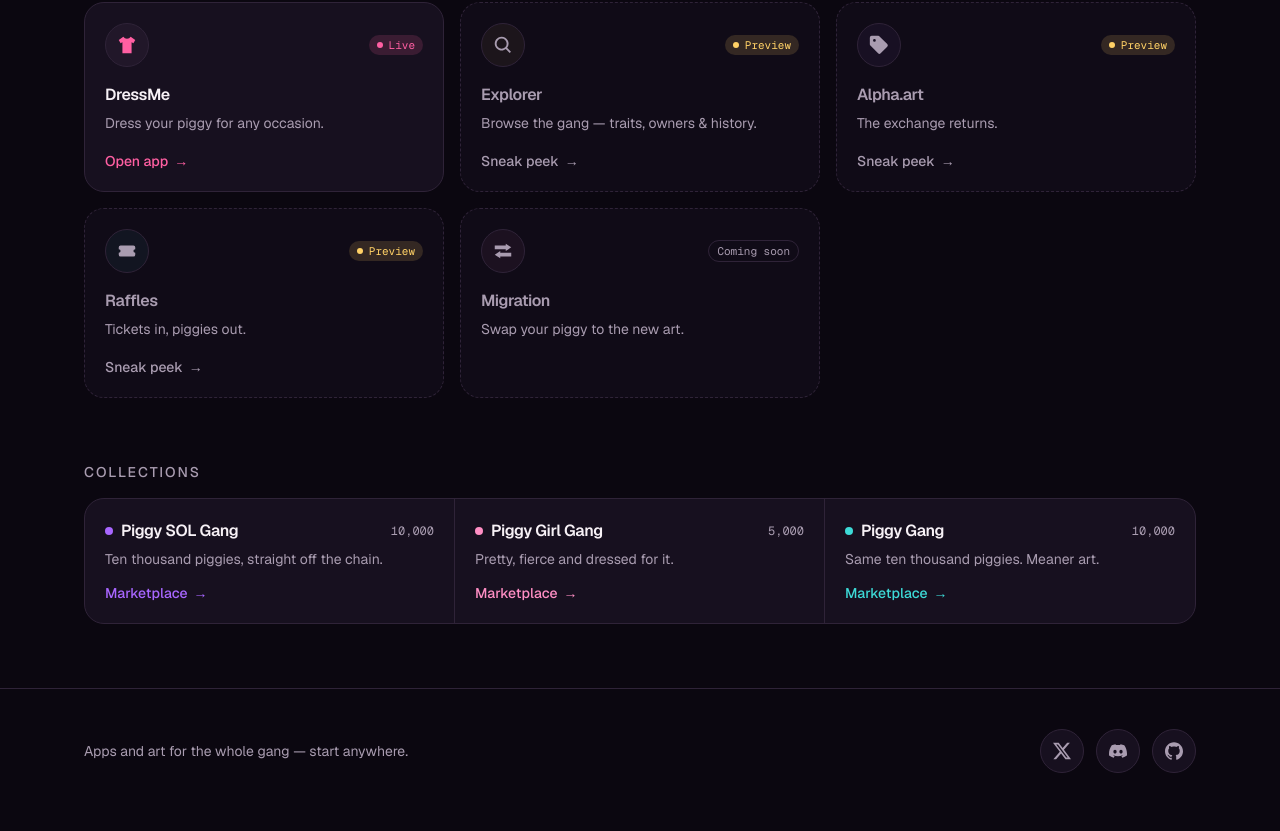
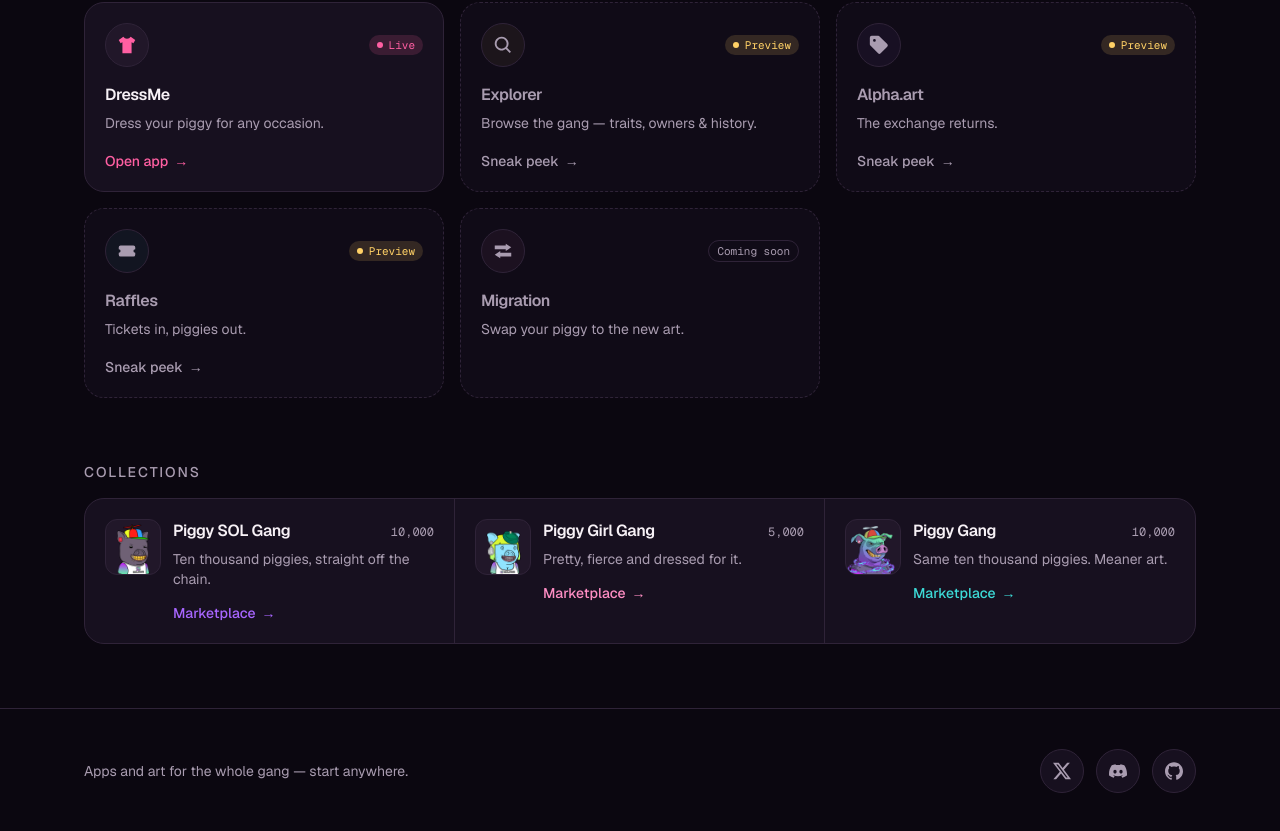
Before and after one commit to piggygang/website, a Next.js app: page / in a window 1280 px wide. Shown: the part 571-1402 px from the top of the page. Built offline with nearby package versions, Linux system fonts and the light colour scheme.

Commit message:
Show each collection's piggy portrait in the collections band

```diff
--- a/components/collections-strip.tsx
+++ b/components/collections-strip.tsx
@@ -1,4 +1,5 @@
 import type { CSSProperties } from "react";
+import { PiggyArt } from "@/components/piggy-art";
 import { COLLECTIONS } from "@/lib/collections";
 
 export function CollectionsStrip() {
@@ -17,14 +18,22 @@ export function CollectionsStrip() {
             href={collection.marketplaceUrl}
             target="_blank"
             rel="noreferrer"
-            className="group flex h-full flex-col gap-1.5 rounded-xl p-3 focus-visible:outline-2 focus-visible:outline-offset-2 focus-visible:outline-[var(--accent)]"
+            className="group flex h-full gap-3 rounded-xl p-3 focus-visible:outline-2 focus-visible:outline-offset-2 focus-visible:outline-[var(--accent)]"
           >
+            {/* Decorative — the name beside it names the collection. */}
+            <div
+              aria-hidden="true"
+              className="h-14 w-14 shrink-0 overflow-hidden rounded-xl border border-line bg-surface-raised"
+            >
+              <PiggyArt
+                layers={collection.layers}
+                alt=""
+                className="transition-transform duration-300 group-hover:scale-105"
+              />
+            </div>
+            <div className="flex min-w-0 flex-1 flex-col gap-1.5">
               <div className="flex items-baseline justify-between gap-3">
-              <h3 className="flex items-center gap-2 text-base font-semibold tracking-tight transition-colors group-hover:text-[var(--accent)]">
-                <span
-                  aria-hidden="true"
-                  className="h-2 w-2 rounded-full bg-[var(--accent)]"
-                />
+                <h3 className="text-base font-semibold tracking-tight transition-colors group-hover:text-[var(--accent)]">
                   {collection.name}
                 </h3>
                 <span className="font-mono text-xs text-ink-muted">
@@ -41,6 +50,7 @@ export function CollectionsStrip() {
                   →
                 </span>
               </span>
+            </div>
           </a>
         </div>
       ))}
```
Lines whose indentation alone changed are shown as unchanged.
